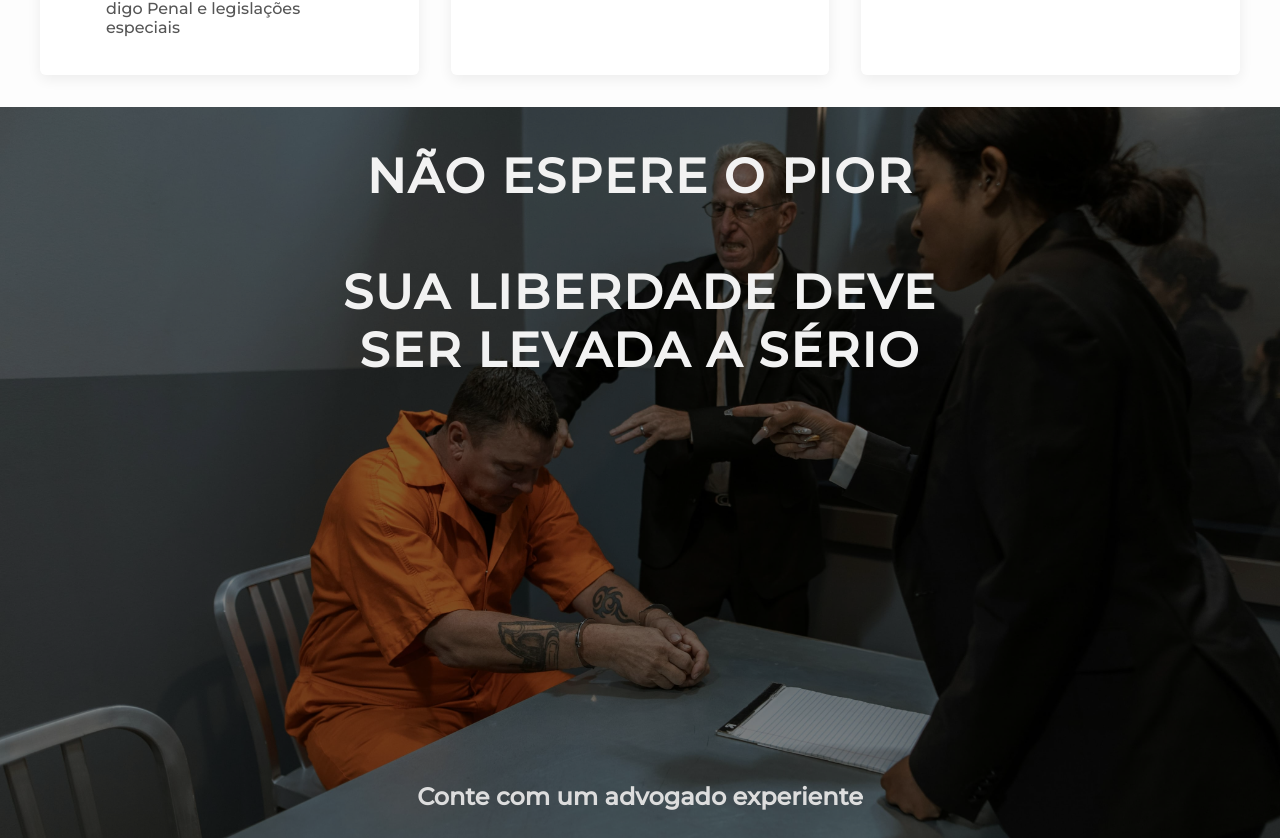
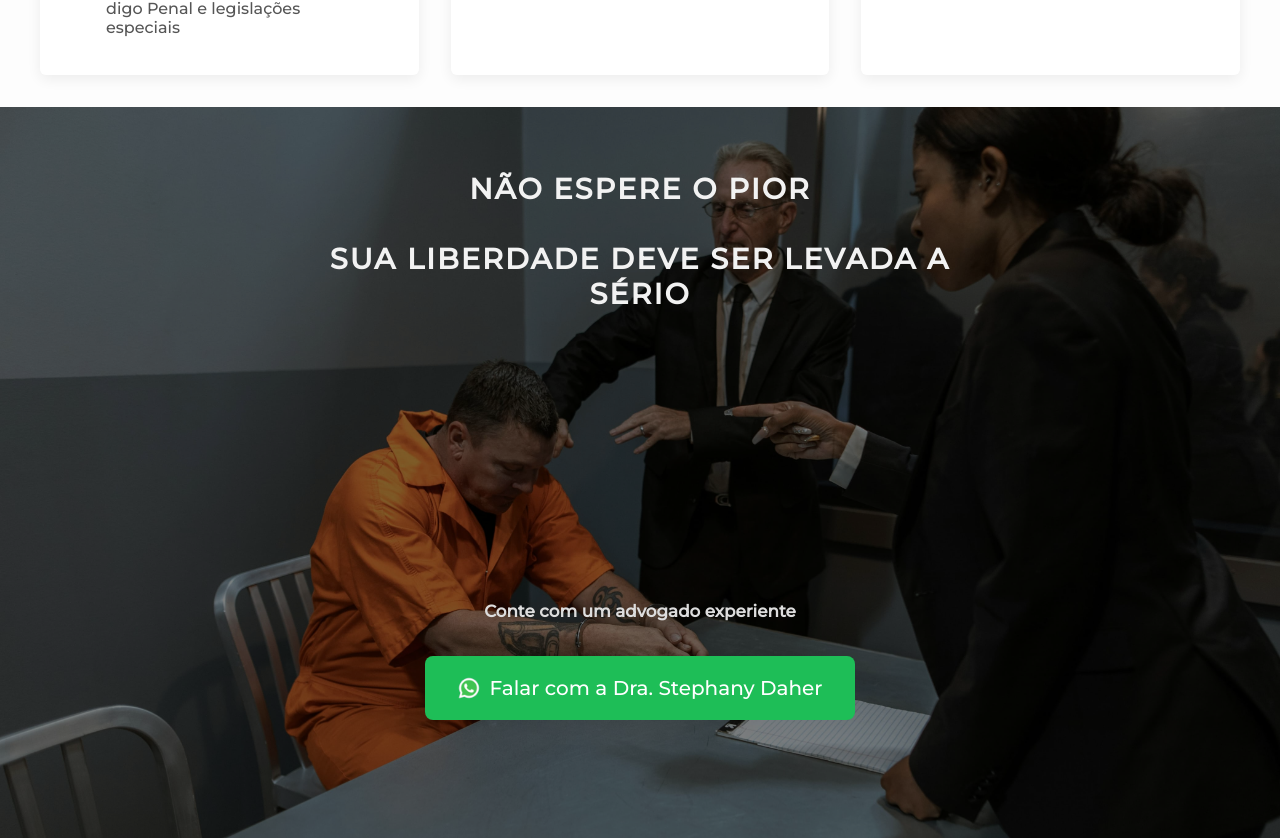
Before and after one commit to luisfernandoosiqueira/stephanydaheradvocacia, a React (Create React App) app: page / in a window 1280 px wide. Shown: the part 2345-3183 px from the top of the page. Built offline with nearby package versions, Linux system fonts and the light colour scheme.

Commit message:
Correção para notebook da ChamadaSection.

```diff
--- a/src/components/ChamadaSection.css
+++ b/src/components/ChamadaSection.css
@@ -129,3 +129,20 @@
   }
 
 }
+
+/* NOTEBOOK ~15.6” */
+@media (min-width: 1024px) and (max-width: 1600px) and (orientation: landscape) {
+.chamada-section {
+      background-image: var(--chamada-desktop);
+
+    background-attachment: scroll;
+  }
+  .chamada-title {
+    font-size: 1.8rem;
+    margin-bottom: 18rem;
+    margin-top: -3rem;
+  }
+  .chamada-subtitle {
+    font-size: 1.05rem;
+  }
+}
```
